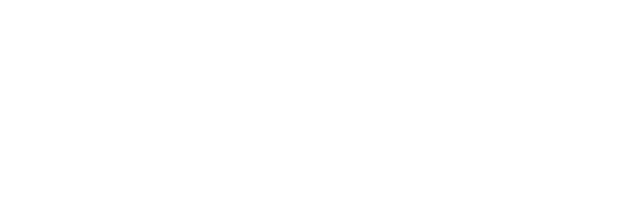
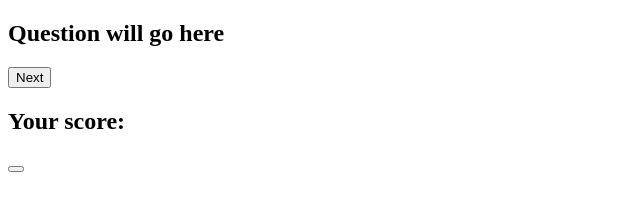
Before and after one commit to FranLi7/Interactive-Quiz-Game, a plain HTML site: page index.html in a window 1280 px wide. Shown: the whole page, without its empty margins (0-640 px from the left). Drawn offline with Linux system fonts and the light colour scheme.

Commit message:
add basic html structure for the project

```diff
--- a/index.html
+++ b/index.html
@@ -6,6 +6,17 @@
     <title>Interactive Quiz Game</title>
   </head>
   <body>
+    <div id="quiz-container">
+      <h2 id="question">Question will go here</h2>
+      <div id="choices"></div>
+      <button onclick="nextQuestion()">Next</button>
+    </div>
+
+    <div id="result">
+      <h2 id="score">Your score:</h2>
+      <button onclick="restartQuiz()"></button>
+    </div>
+
     <script src="script.js"></script>
   </body>
 </html>
```
